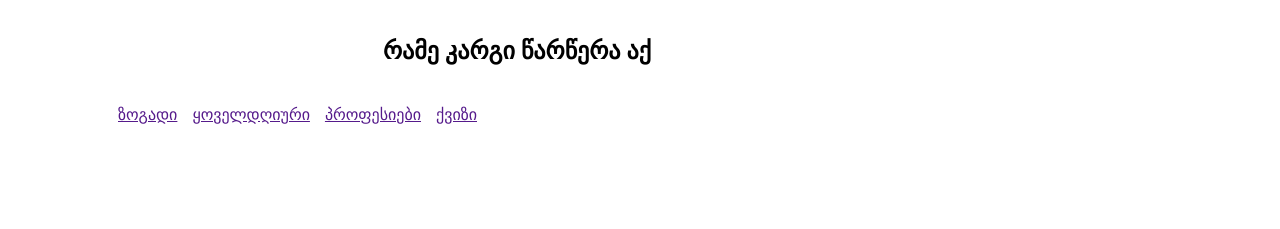
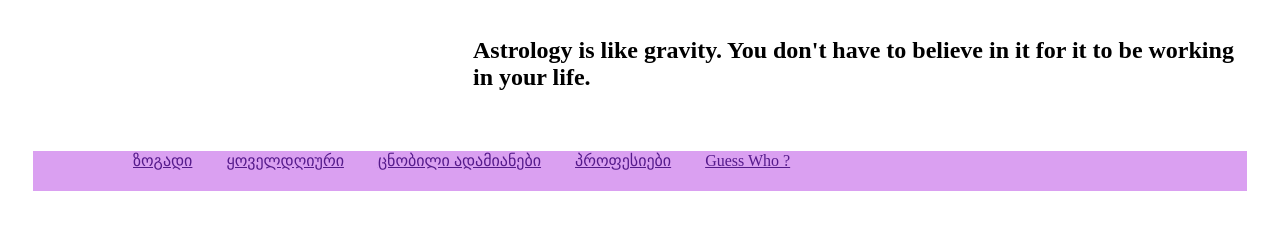
Before and after one commit to EvelineH/horoscope, a plain HTML site: page index.html in a window 1280 px wide. Shown: the part 251-480 px from the top of the page. Drawn offline with Linux system fonts and the light colour scheme.

Commit message:
minor changes

```diff
--- a/index.html
+++ b/index.html
@@ -72,15 +72,17 @@
             </div>
 
             <div id="quote">
-                <h2 style="margin-left: 350px; margin-top: 20px; margin-bottom: 40px;">რამე კარგი წარწერა აქ</h2>
+                <h2 style="margin-left: 440px; margin-top: 20px; margin-bottom: 60px;">Astrology is like gravity. You don't have to believe in it for it to be working in your life.</h2>
             </div>
 
-            <div id="navigationBar" style="margin-left: 70px; margin-top: 20px; margin-bottom: 40px;">
-                <a href="" style="float:left; margin-left: 15px;">ზოგადი</a>
-                <a href="" style="float:left; margin-left: 15px;">ყოველდღიური</a>
-                <a href="" style="float:left; margin-left: 15px;">პროფესიები</a>
-                <a href="" style=" margin-left: 15px;">ქვიზი</a>
-            </div>
+
+            <nav id="navigationBar" style="margin: 0px; background-color: rgb(218, 160, 241); height: 40px">
+                <a href="" style="margin-left: 100px;">ზოგადი</a>
+                <a href="" style="margin-left: 30px; ">ყოველდღიური</a>
+                <a href="" style="margin-left: 30px;">ცნობილი ადამიანები</a>
+                <a href="" style="margin-left: 30px;">პროფესიები</a>
+                <a href="" style=" margin-left: 30px;">Guess Who ?</a>
+            </nav>
         </div>
     </body>
 </html>
```
